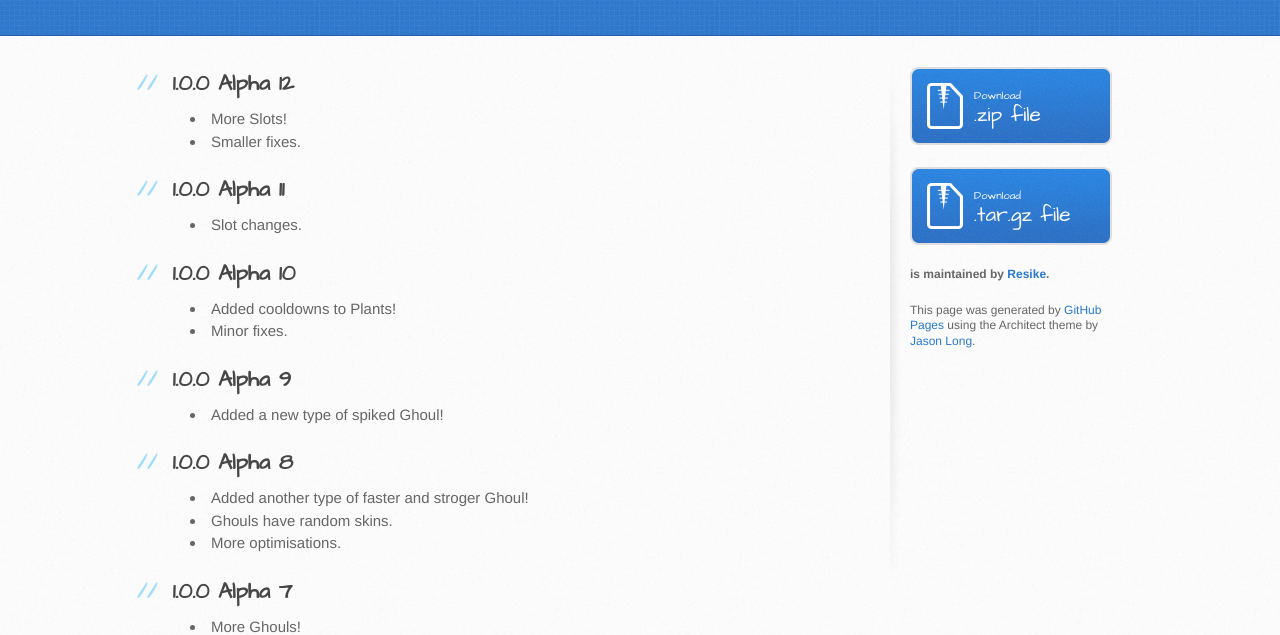
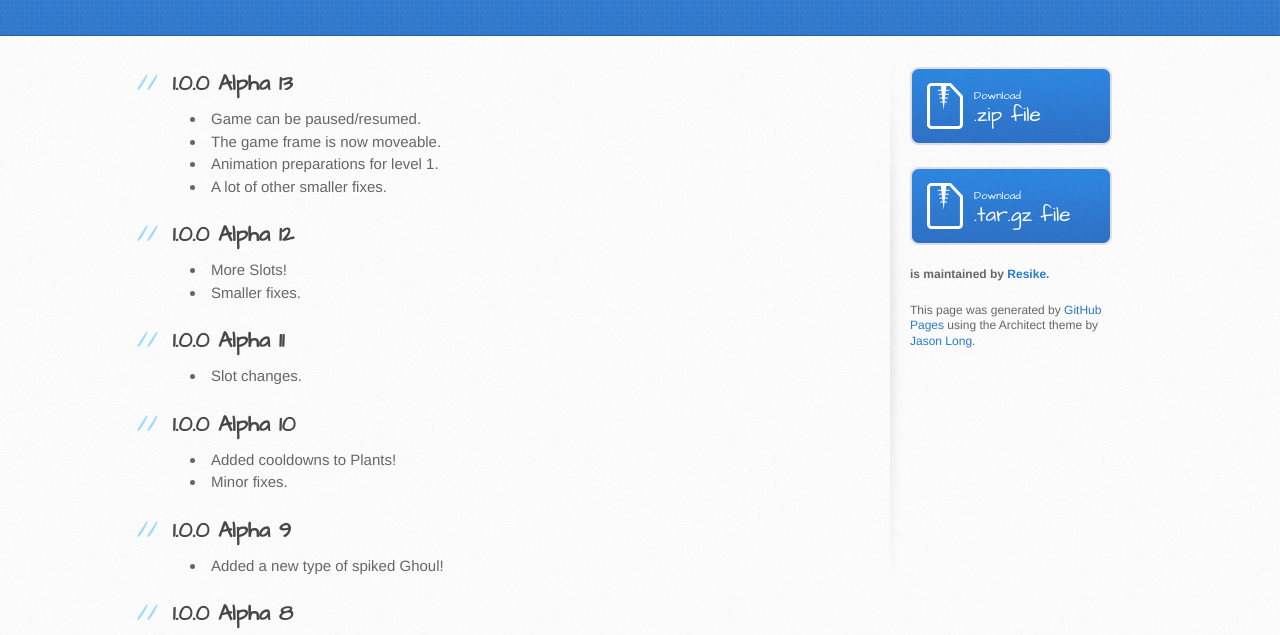
Before and after one commit to Resike/PlantsVsGhouls, a plain HTML site: page index.html in a window 1280 px wide. Shown: the part 165-800 px from the top of the page. Drawn offline with Linux system fonts and the light colour scheme.

Commit message:
Create gh-pages branch via GitHub

```diff
--- a/index.html
+++ b/index.html
@@ -29,6 +29,14 @@
       <div class="inner clearfix">
         <section id="main-content">
           <h2>
+<a name="100-alpha-13" class="anchor" href="#100-alpha-13"><span class="octicon octicon-link"></span></a>1.0.0 Alpha 13</h2>
+
+<ul>
+<li>Game can be paused/resumed.</li>
+<li>The game frame is now moveable.</li>
+<li>Animation preparations for level 1.</li>
+<li>A lot of other smaller fixes.</li>
+</ul><h2>
 <a name="100-alpha-12" class="anchor" href="#100-alpha-12"><span class="octicon octicon-link"></span></a>1.0.0 Alpha 12</h2>
 
 <ul>
--- a/params.json
+++ b/params.json
@@ -1 +1 @@
-{"name":"Plants Vs Ghouls","tagline":"1.0.0","body":"## 1.0.0 Alpha 12\r\n- More Slots!\r\n- Smaller fixes.\r\n\r\n## 1.0.0 Alpha 11\r\n- Slot changes.\r\n\r\n## 1.0.0 Alpha 10\r\n- Added cooldowns to Plants!\r\n- Minor fixes.\r\n\r\n## 1.0.0 Alpha 9\r\n- Added a new type of spiked Ghoul!\r\n\r\n## 1.0.0 Alpha 8\r\n- Added another type of faster and stroger Ghoul!\r\n- Ghouls have random skins.\r\n- More optimisations.\r\n\r\n## 1.0.0 Alpha 7\r\n- More Ghouls!\r\n- Some optimisations.\r\n\r\n## 1.0.0 Alpha 6\r\n- Ghoul animation fixes.\r\n- Plants have random sizes. (+15% max)\r\n- You can see which Plant the the Ghouls are eating!\r\n\r\n## 1.0.0 Alpha 5\r\n- Ghouls can eat plants now!\r\n\r\n## 1.0.0 Alpha 4\r\n- Plant degree fix.\r\n- Some other minor fixes.\r\n\r\n## 1.0.0 Alpha 3\r\n- Minor fixes, optimisations.\r\n\r\n## 1.0.0 Alpha 2\r\n- Animation fixes.\r\n\r\n## 1.0.0 Alpha 1\r\n- First release.","google":"","note":"Don't delete this file! It's used internally to help with page regeneration."}
+{"name":"Plants Vs Ghouls","tagline":"1.0.0","body":"## 1.0.0 Alpha 13\r\n- Game can be paused/resumed.\r\n- The game frame is now moveable.\r\n- Animation preparations for level 1.\r\n- A lot of other smaller fixes.\r\n\r\n## 1.0.0 Alpha 12\r\n- More Slots!\r\n- Smaller fixes.\r\n\r\n## 1.0.0 Alpha 11\r\n- Slot changes.\r\n\r\n## 1.0.0 Alpha 10\r\n- Added cooldowns to Plants!\r\n- Minor fixes.\r\n\r\n## 1.0.0 Alpha 9\r\n- Added a new type of spiked Ghoul!\r\n\r\n## 1.0.0 Alpha 8\r\n- Added another type of faster and stroger Ghoul!\r\n- Ghouls have random skins.\r\n- More optimisations.\r\n\r\n## 1.0.0 Alpha 7\r\n- More Ghouls!\r\n- Some optimisations.\r\n\r\n## 1.0.0 Alpha 6\r\n- Ghoul animation fixes.\r\n- Plants have random sizes. (+15% max)\r\n- You can see which Plant the the Ghouls are eating!\r\n\r\n## 1.0.0 Alpha 5\r\n- Ghouls can eat plants now!\r\n\r\n## 1.0.0 Alpha 4\r\n- Plant degree fix.\r\n- Some other minor fixes.\r\n\r\n## 1.0.0 Alpha 3\r\n- Minor fixes, optimisations.\r\n\r\n## 1.0.0 Alpha 2\r\n- Animation fixes.\r\n\r\n## 1.0.0 Alpha 1\r\n- First release.","google":"","note":"Don't delete this file! It's used internally to help with page regeneration."}
```
